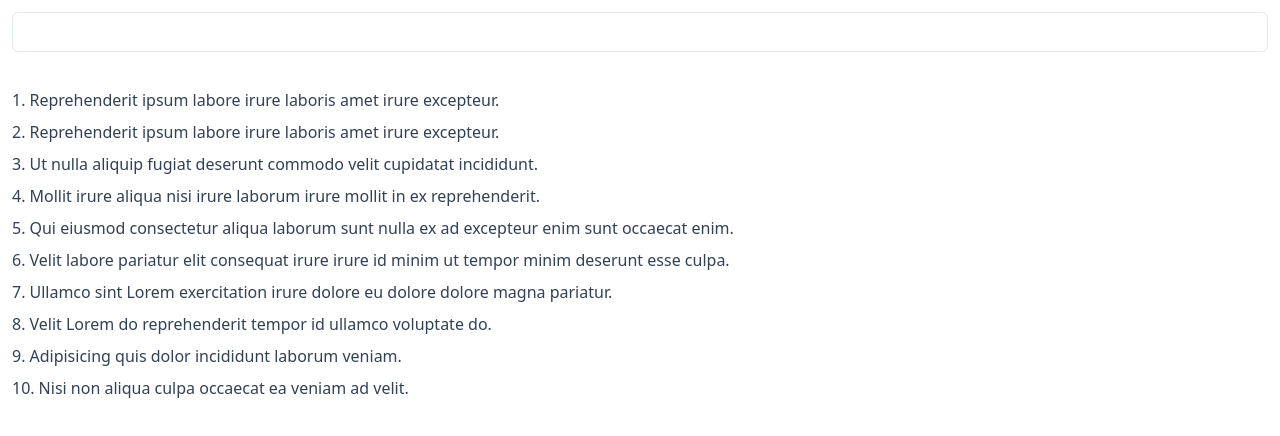
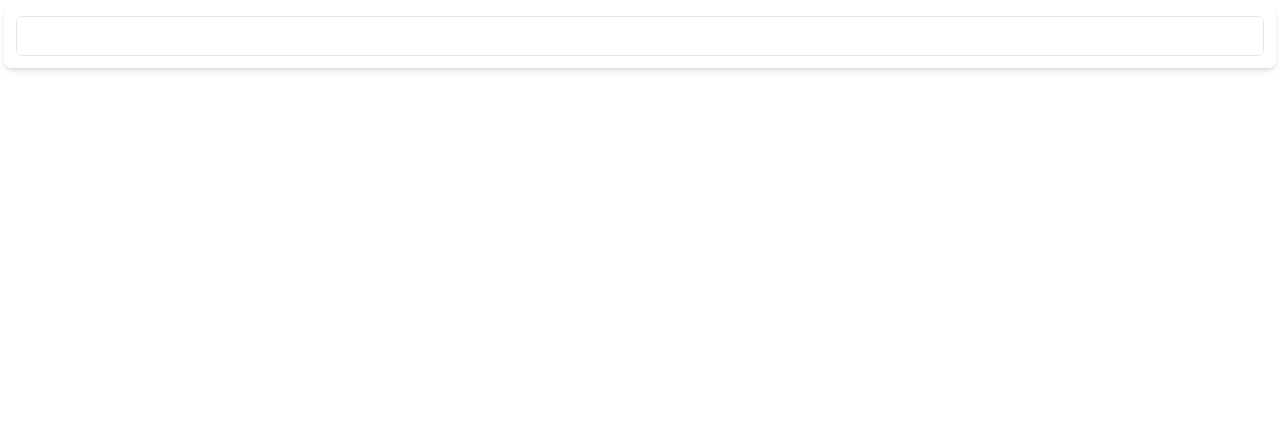
Before and after one commit to jz1997/electron-snipptes, a React (Vite) app: page / in a window 1280 px wide. Shown: the top 436 px of the page. Built offline with nearby package versions, Linux system fonts and the light colour scheme.

Commit message:
feat: 增加 result 上下选中

```diff
--- a/src/main/index.ts
+++ b/src/main/index.ts
@@ -9,8 +9,8 @@ function createWindow(): void {
   const mainWindow = new BrowserWindow({
     width: 600,
     // height: 600,
-    x: width - 600,
-    y: 50,
+    // x: width - 600,
+    // y: 50,
     show: false,
     frame: false,
     transparent: true,
--- a/src/renderer/src/App.tsx
+++ b/src/renderer/src/App.tsx
@@ -1,14 +1,24 @@
-import Result from "./components/Result"
-import Search from "./components/Search"
+import { useState } from 'react'
+import Result from './components/Result'
+import Search from './components/Search'
+import { SnippetsType } from './data/snippets'
+import { SnippetContext } from './context/SnippetContext'
 
 function App(): JSX.Element {
   const ipcHandle = (): void => window.electron.ipcRenderer.send('ping')
 
+  const [snippets, setSnippets] = useState<SnippetsType[]>([])
+
   return (
     <>
-      <Search />
-      <div className={'h-2'} ></div>
-      <Result />
+      <SnippetContext.Provider value={{ snippets, setSnippets }}>
+        <div className='w-full p-1'>
+          <div className="flex w-full flex-col shadow-md rounded-lg overflow-hidden">
+            <Search />
+            <Result className={'-mt-2'} />
+          </div>
+        </div>
+      </SnippetContext.Provider>
     </>
   )
 }
--- a/src/renderer/src/components/Result.tsx
+++ b/src/renderer/src/components/Result.tsx
@@ -1,24 +1,49 @@
-import { data } from "@renderer/mock/result"
-import { useState } from "react"
+import { useSnippet } from '@renderer/hooks/useSnippet'
+import { cn } from '@renderer/utils/utils'
+import React, { useEffect, useState } from 'react'
+import ResultItem from './ResultItem'
 
-export default function Result(): JSX.Element {
-    const [results, setResults] = useState([...data])
+interface ResultProps extends React.HTMLAttributes<HTMLDivElement> {}
 
-    return (
-        <div className={"w-full p-3 bg-white rounded-sm text-slate-700 text-base"}>
-            {
-                results && results.map(item => {
-                    return <div className={"w-full leading-loose flex flex-row justify-start gap-x-1 cursor-pointer"}>
-                        <div>
-                            {item.id + "."}
-                        </div>
-                        <div className={"truncate"}>
-                            {item.content}
-                        </div>
-                    </div>
-                })
-            }
+const Result: React.FC<ResultProps> = ({ className, ...props }) => {
+  const { snippets } = useSnippet()
+  const [currentIndex, setCurrentIndex] = useState(0)
+
+  const handleKeyEvent = (e: KeyboardEvent) => {
+    if (snippets.length == 0) {
+      return
+    }
+    switch (e.code) {
+      case 'ArrowDown':
+        setCurrentIndex((pre) => (pre + 1 > snippets.length - 1 ? 0 : pre + 1))
+        break
+      case 'ArrowUp':
+        setCurrentIndex((pre) => (pre - 1 < 0 ? snippets.length - 1 : pre - 1))
+        break
+      case 'Enter':
+        console.log('enter key event')
+        break
+    }
+  }
+
+  useEffect(() => {
+    document.addEventListener('keydown', handleKeyEvent)
+    // clear keyboard event
+    return () => {
+      document.removeEventListener('keydown', handleKeyEvent)
+    }
+  }, [snippets])
+  return (
+    <>
+      {snippets && snippets.length > 0 && (
+        <div className={cn('w-full p-3 bg-white  text-slate-700 text-base', className)} {...props}>
+          {snippets.map((item, index) => {
+            return <ResultItem isActive={currentIndex === index} key={index} item={item} />
+          })}
         </div>
+      )}
+    </>
+  )
+}
 
-    )
-}
+export default Result
--- /dev/null
+++ b/src/renderer/src/components/ResultItem.tsx
@@ -0,0 +1,28 @@
+import { cn } from '@renderer/utils/utils'
+import React from 'react'
+
+export interface ResultItemType {
+  content: string
+}
+
+export interface ReusltItemProps {
+  isActive?: boolean
+  item: ResultItemType
+}
+
+const ResultItem: React.FC<ReusltItemProps> = ({ isActive, item }) => {
+  return (
+    <>
+      <div
+        className={cn(
+          'w-full leading-loose flex flex-row justify-start gap-x-1 cursor-pointer px-2 py-1 rounded-lg',
+          isActive ? 'bg-accent' : ''
+        )}
+      >
+        <div className={'truncate'}>{item.content}</div>
+      </div>
+    </>
+  )
+}
+
+export default ResultItem
--- a/src/renderer/src/components/Search.tsx
+++ b/src/renderer/src/components/Search.tsx
@@ -1,12 +1,41 @@
-import { Input } from "./ui/input"
+import React, { ChangeEvent, KeyboardEvent, useState } from 'react'
+import { Input } from './ui/input'
+import { useSnippet } from '@renderer/hooks/useSnippet'
+import { snippets as mockSnippets } from '@renderer/data/snippets'
 
-function Search(): JSX.Element {
-    return (
-        <div className={"p-3 drag bg-white rounded-sm"}>
-            <Input />
-        </div>
+interface SearchProps {}
+
+const Search: React.FC<SearchProps> = () => {
+  const [search, setSearch] = useState('')
+  const { setSnippets } = useSnippet()
+
+  const onChange = (e: ChangeEvent<HTMLInputElement>) => {
+    e.preventDefault()
+    const value = e.target.value
+    setSearch(value)
+    if (value === undefined || value === '') {
+      setSnippets([])
+      return
+    }
+    const filteredSnippets = mockSnippets.filter(
+      (snippet) => snippet.content && snippet.content.toLowerCase().includes(value.toLowerCase())
     )
+    setSnippets(filteredSnippets)
+  }
+
+  const onKeyDown = (e: KeyboardEvent<HTMLInputElement>) => {
+    if (e.key === 'ArrowUp' || e.key === 'ArrowDown') {
+      e.preventDefault()
+      return false
+    }
+    return true;
+  }
+
+  return (
+    <div className={'w-full p-3 drag bg-white '}>
+      <Input onKeyDown={onKeyDown} onChange={onChange} />
+    </div>
+  )
 }
 
-
 export default Search
--- /dev/null
+++ b/src/renderer/src/context/SnippetContext.tsx
@@ -0,0 +1,12 @@
+import { SnippetsType } from '@renderer/data/snippets'
+import { createContext, Dispatch, SetStateAction } from 'react'
+
+export interface SnippetContextProps {
+  snippets: SnippetsType[]
+  setSnippets: Dispatch<SetStateAction<SnippetsType[]>>
+}
+
+export const SnippetContext = createContext<SnippetContextProps>({
+  snippets: [],
+  setSnippets: () => {}
+})
--- a/src/renderer/src/mock/result.ts
+++ b/src/renderer/src/data/snippets.ts
@@ -1,9 +1,9 @@
-export interface Result {
+export interface SnippetsType {
     id: number,
     content: string
 }
 
-export const data: Result[] = [
+export const snippets: SnippetsType[] = [
     {
         id: 1,
         content: "Reprehenderit ipsum labore irure laboris amet irure excepteur."
--- /dev/null
+++ b/src/renderer/src/hooks/useSnippet.tsx
@@ -0,0 +1,7 @@
+import { SnippetContext, SnippetContextProps } from '@renderer/context/SnippetContext'
+import { useContext } from 'react'
+
+export function useSnippet() {
+  const context: SnippetContextProps = useContext(SnippetContext)
+  return context
+}
```
